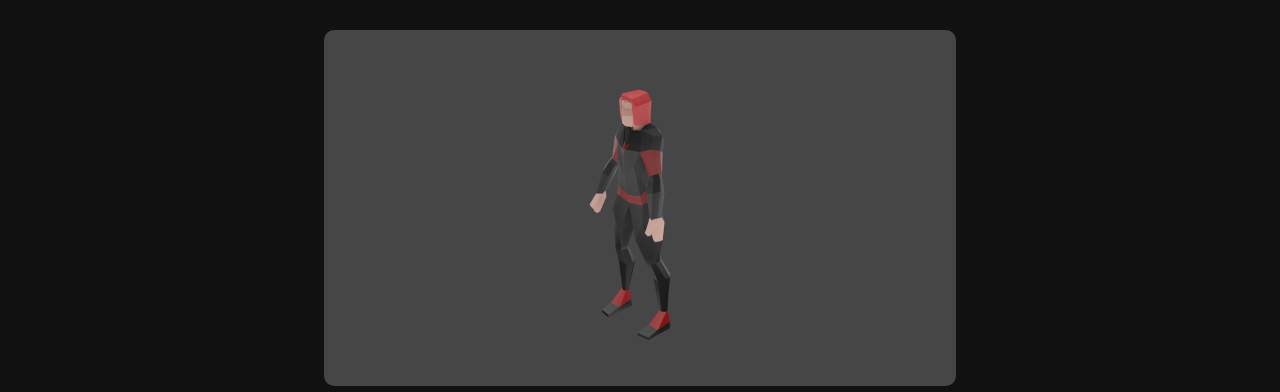
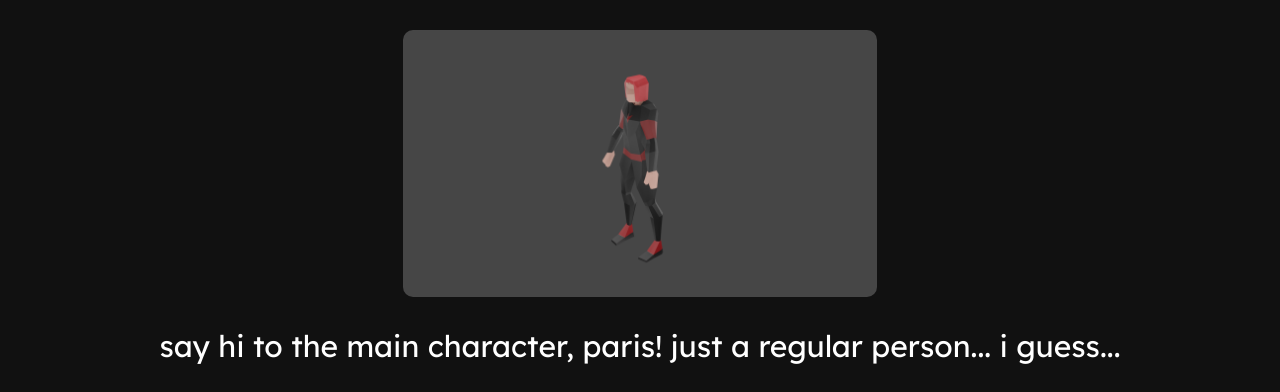
Before and after one commit to Redcell-Games/VISIONARY, a website: page Alts/UpdatePages/post-a.html in a window 1280 px wide. Shown: the part 245-637 px from the top of the page. Drawn offline with Linux system fonts and the light colour scheme; a script that the page names is missing.

Commit message:
2401221806

```diff
--- a/Alts/UpdatePages/post-a.html
+++ b/Alts/UpdatePages/post-a.html
@@ -45,7 +45,7 @@ body {
     <p><b>VISIONARY: Coming 2022</b></p>
 
     <h1>say hi to paris</h1>
-    <img src="../../Images/UpdateImages/A.png" style="border-radius: 10px; width: 50%; margin-left: auto; margin-right: auto; display: block;">
+    <img src="../../Images/UpdateImages/A.png" style="border-radius: 10px; width: 37.5%; margin-left: auto; margin-right: auto; display: block;">
     <p>say hi to the main character, paris! just a regular person... i guess...</p>
 
         <div class="vote-div"
```
Also changed, not shown: Alts/UpdatePages/post-b.html (+1 -1 lines).
